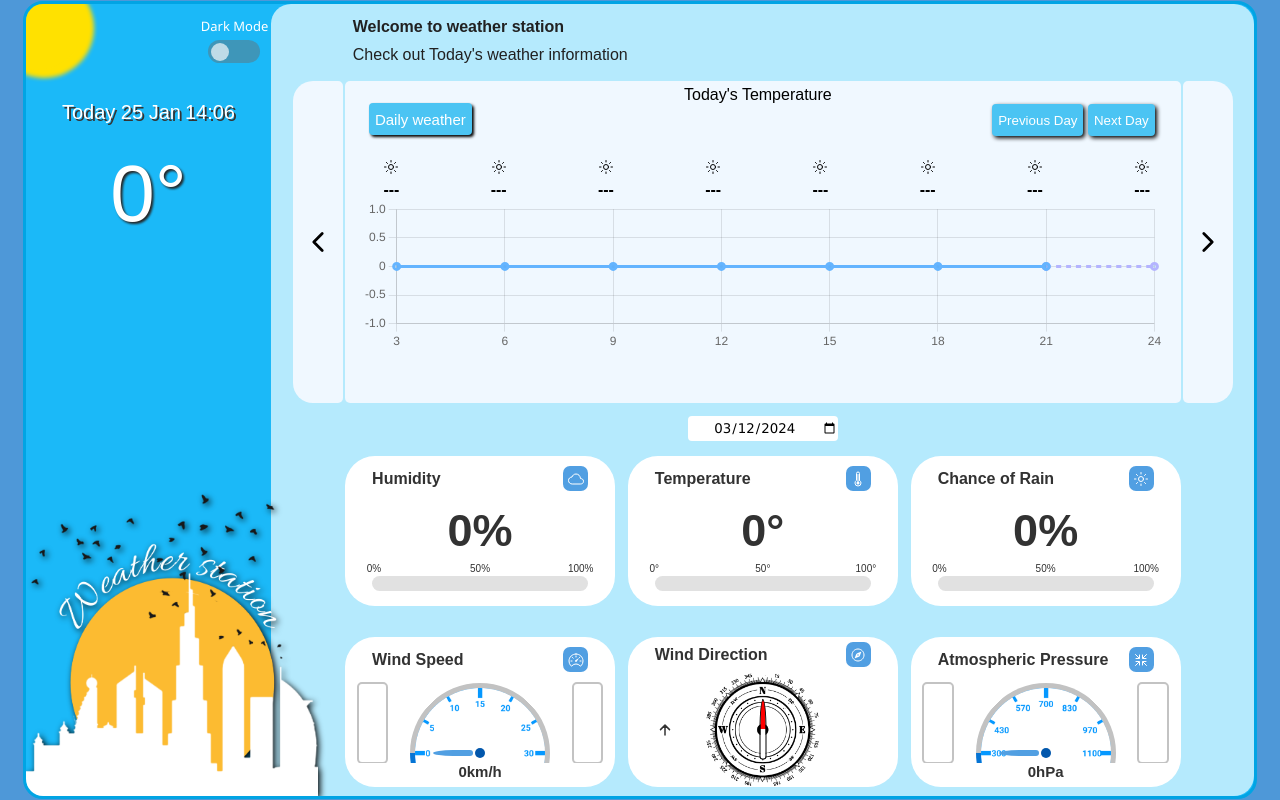
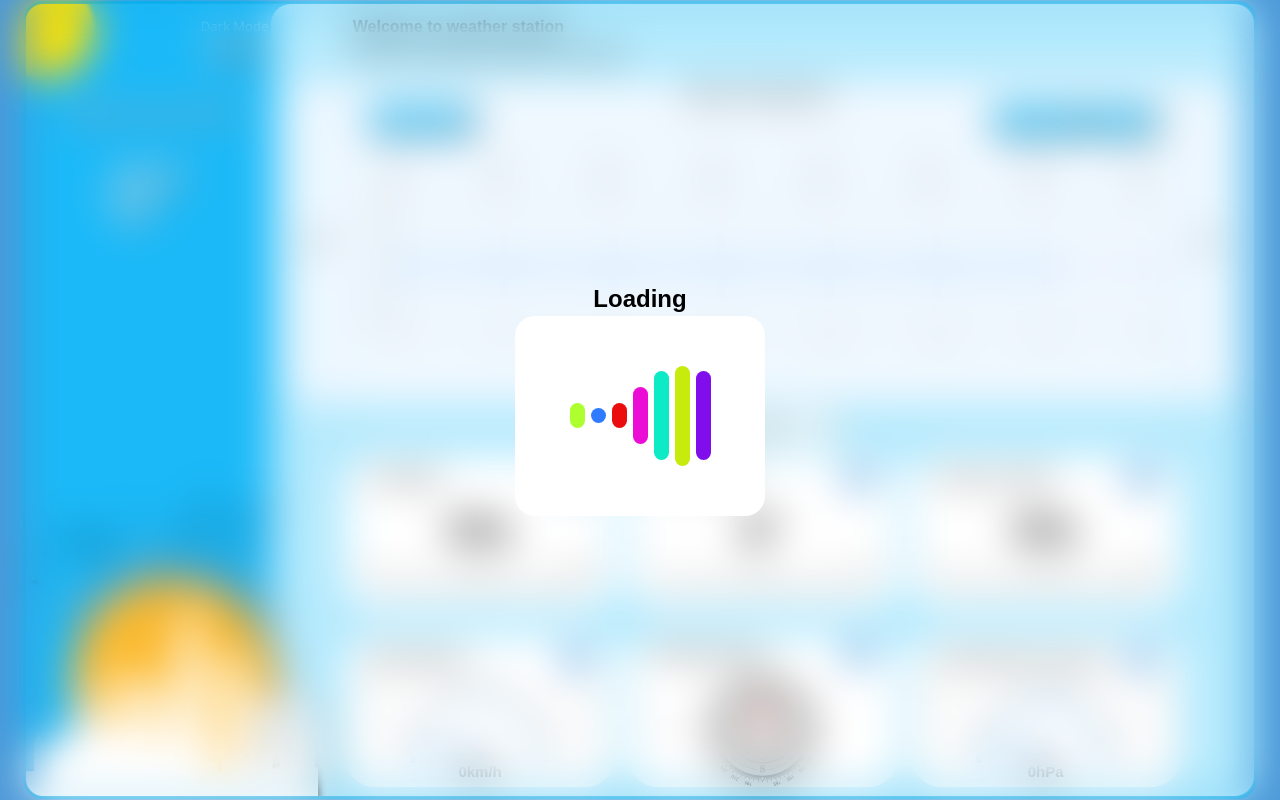
Before and after one commit to mrabhin03/Weather-Station-Using-IOT-Django-JupyterNotebook, a Django app: page / in a window 1280 px wide. Run offline with Django 5.2, Linux system fonts and the light colour scheme; data that the repository does not hold is empty; parts of the project's set-up code (start-up, migrations or seed data) failed here and were passed over; some libraries are stand-ins or nearby versions.

Commit message:
Bugs Fixed

```diff
--- a/WeatherStation/Acalica/urls.py
+++ b/WeatherStation/Acalica/urls.py
@@ -27,9 +27,12 @@
     path('graph_data/', station.gdatacal,name='graph'),
     path('value_up/', station.valueup,name='valueup'),
     path('day_update/', station.day_update,name='day_update'),
+    path('loadercall/',station.loadernew,name='loadernew'),
+
     path('details/', station.viewmoredetails,name='details'),
     path('devicedata/',Page2.deviceonlydata,name='device'),
     path('alldevicedata/',Page2.alldeviceonlydata,name='alldevice'),
+
     path('admin/',Admins.admindata,name='admindata'),
     path('login/',Admins.login,name='login'),
     path('logout/',Admins.logout,name='logout'),
--- a/WeatherStation/Station/Admin_page.py
+++ b/WeatherStation/Station/Admin_page.py
@@ -7,6 +7,8 @@
 
 
 def admindata(request):
+    if 'load' in request.session:
+        del request.session['load']
     device_names=device_names_get()
     symbols_data=icon_get()
     device_icon=device_icon_name_get()
--- a/WeatherStation/Station/static/style.css
+++ b/WeatherStation/Station/static/style.css
@@ -29,6 +29,8 @@
     --limit_color_mid:rgb(255, 196, 0);
     --limit_color_high:rgb(245, 28, 28);
 
+    --loadcolor:white;
+
 
     --anime:all .8s ease-in-out;
 }
@@ -62,6 +64,8 @@
     --limit_color_good:rgb(23, 197, 0);
     --limit_color_mid:rgb(195, 150, 0);
     --limit_color_high:rgb(184, 22, 22);
+
+    --loadcolor:rgba(0, 0, 0, 0.4);
 }
 
 body{
@@ -1149,7 +1153,84 @@
 
 
 
-
+.loader{
+    height: 100%;
+    width: 100%;
+    position: absolute;
+    backdrop-filter: blur(20px);
+    z-index: 3;
+    display: flex;
+    align-items: center;
+    justify-content: center;
+    flex-direction: column;
+    color: var(--graph_text);
+}
+.loader> h2{
+    margin: 0;
+    margin-bottom: 3px;
+}
+.loader_sub{
+    margin: 0px;
+    height: 200px;
+    width: 250px;
+    background-color: var(--loadcolor);
+    border-radius: 20px;
+    display: flex;
+    align-items: center;
+    justify-content: center;
+}
+.loader_sub > div{
+    height: 15px;
+    width: 15px;
+    border-radius: 10px;
+    margin: 3px;
+}
+.loader_sub > div:nth-child(1){
+    background-color: greenyellow;
+    animation: loadert .8s ease-in-out infinite;
+    animation-delay: 0.1s;
+}
+.loader_sub > div:nth-child(2){
+    background-color: rgb(47, 123, 255);
+    animation: loadert .8s ease-in-out infinite;
+    animation-delay: 0.2s;
+}
+.loader_sub > div:nth-child(3){
+    background-color: rgb(235, 13, 13);
+    animation: loadert .8s ease-in-out infinite;
+    animation-delay: 0.3s;
+}
+.loader_sub > div:nth-child(4){
+    background-color: rgb(235, 13, 213);
+    animation: loadert .8s ease-in-out infinite;
+    animation-delay: 0.4s;
+}
+.loader_sub > div:nth-child(5){
+    background-color: rgb(13, 235, 198);
+    animation: loadert .8s ease-in-out infinite;
+    animation-delay: 0.5s;
+}
+.loader_sub > div:nth-child(6){
+    background-color: rgb(198, 235, 13);
+    animation: loadert .8s ease-in-out infinite;
+    animation-delay: 0.6s;
+}
+.loader_sub > div:nth-child(7){
+    background-color: rgb(128, 13, 235);
+    animation: loadert .8s ease-in-out infinite;
+    animation-delay: 0.7s;
+}
+@keyframes loadert{
+    0%{
+        height: 15px;
+    }
+    50%{
+        height: 100px;
+    }
+    100%{
+        height: 15px;
+    }
+}
 
 
 
--- a/WeatherStation/Station/templates/index.html
+++ b/WeatherStation/Station/templates/index.html
@@ -9,7 +9,31 @@
         <script src="https://code.jquery.com/jquery-3.6.4.min.js"></script>
     </head>
     <body>
+
+        {% if Load == "0" %}
+        <div class="loader"><h2>Loading</h2><div class="loader_sub"><div></div><div></div><div></div><div></div><div></div><div></div><div></div></div></div>
+        {% endif %}
         <script>
+            var tab_data=0
+
+             function checkTabLoad() {
+                if (!sessionStorage.getItem('alertShown'))
+                {
+                    tab_data=1
+                    switch (window.performance.navigation.type) {
+                        case 0:
+                        fetch('/loadercall')
+                        .then(response => {location.reload();});
+                    break;
+                }
+                sessionStorage.setItem('alertShown', true);
+
+            }
+        }
+        checkTabLoad();
+            var perdevice = [0, 1, 2, 5, 11];
+            var count = document.querySelectorAll('.loader').length;
+            if(count>0){setTimeout(function() {location.reload();}, 5000);}
             var today = new Date();
             var thedatefor = today.getFullYear() + '-' + ('0' + (today.getMonth() + 1)).slice(-2) + '-' + ('0' + today.getDate()).slice(-2);
             var lastdate1=thedatefor;
--- a/WeatherStation/Station/views.py
+++ b/WeatherStation/Station/views.py
@@ -17,18 +17,34 @@
 todays=timezone.localdate()
 
 model=load('./TheModel/model.joblib')
-
+sessions=0
 
 def home(request):
+    global sessions
+    if sessions==0:
+        if 'load' in request.session:
+            del request.session['load']
+        sessions=1
     if 'admin' in request.session:
         del request.session['admin']
+    if 'load' in request.session:
+        loader="1"
+    else:
+        request.session['load'] = 1
+        loader="0"
     datevalue = totaldate.strftime('%Y-%m-%d')
-    return render(request, 'index.html',{'tdate':datevalue})
+    return render(request, 'index.html',{'tdate':datevalue,'Load':loader})
 
 
 def viewmoredetails(request):
     devices_data = Devices_details.objects.filter(device_id__in=[3,5,8]).values()
     return render(request,'details.html',{'Devices':devices_data})
+
+def loadernew(request):
+    global sessions
+    sessions=0
+    return JsonResponse({'status': 'success'})
+
 
 
 def timeupdate(kr):
```
Also changed, not shown: WeatherStation/Station/static/newjs.js (+28 -16 lines), WeatherStation/Station/templates/details.html (+25 -5 lines).
